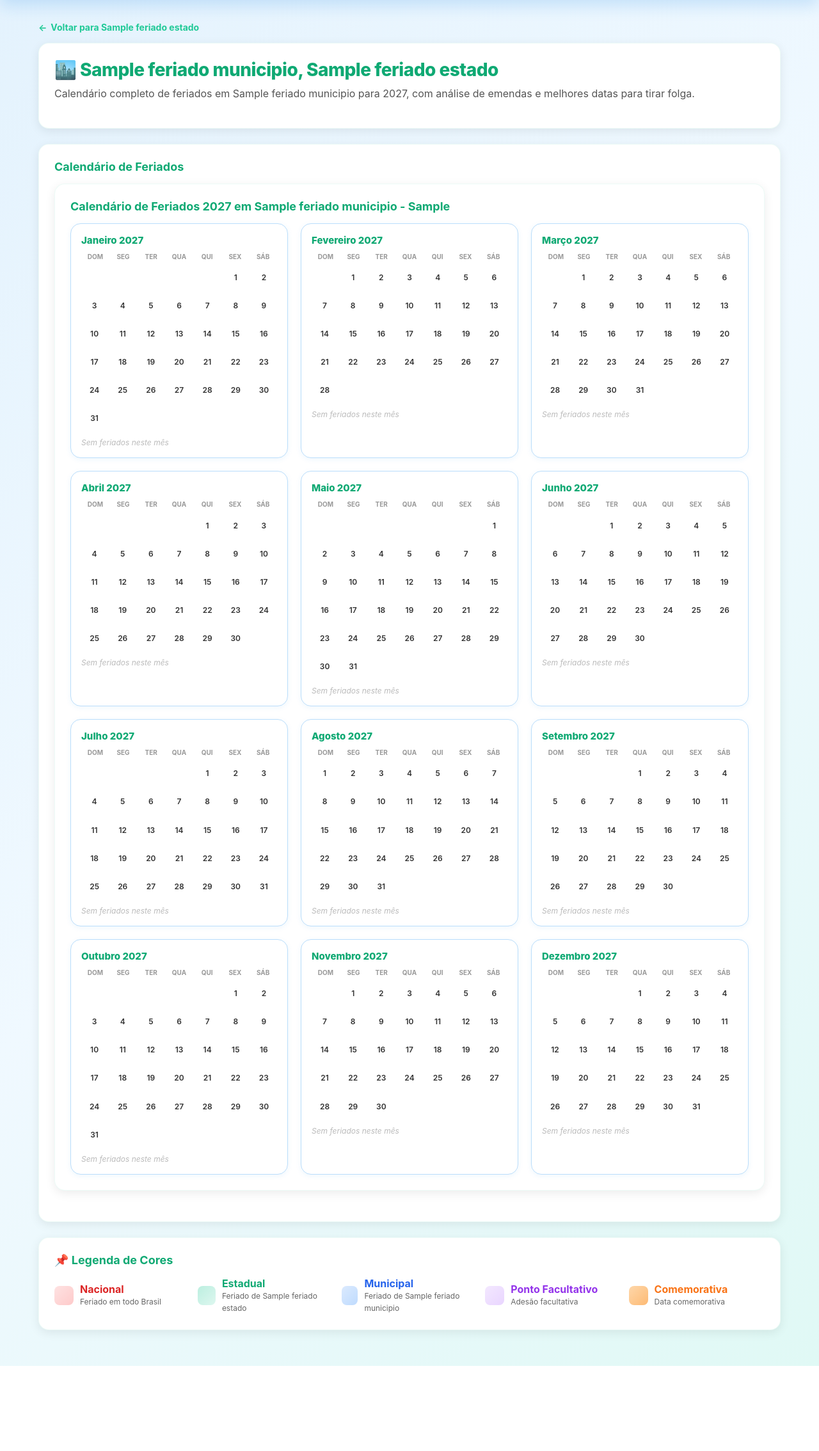
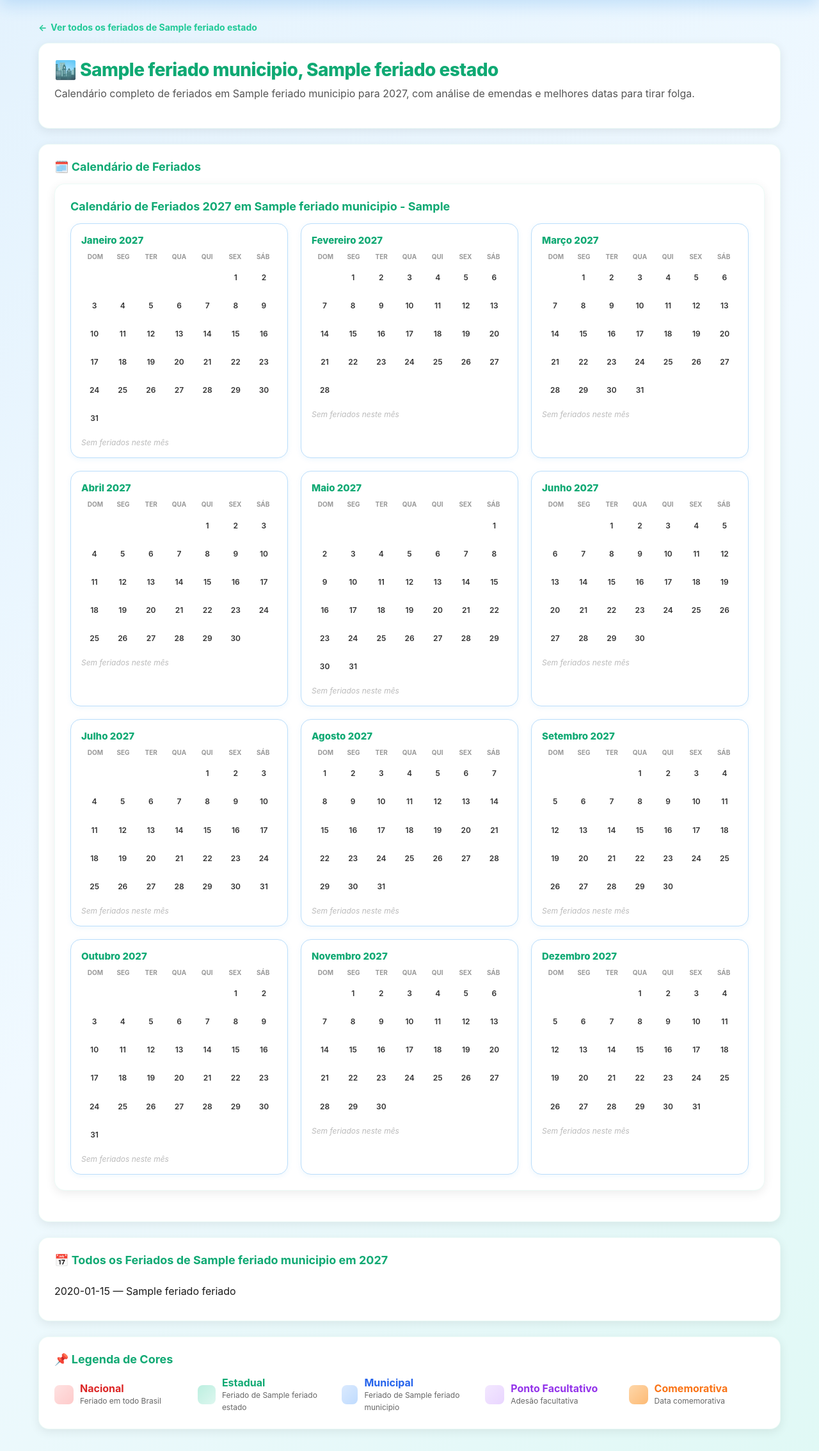
Before and after one commit to leanttro/leanttro_f, a Flask app: page /1/1/ in a window 1280 px wide. Shown: the part 119-2387 px from the top of the page at 64% size. Before the commit the page ends 2254 px from the top, so only its background shows below. Run offline with Flask 3, Linux system fonts and the light colour scheme; a database or web service that is not in the repository returns one stand-in record (values such as "Sample title"); some libraries are stand-ins or nearby versions.

Commit message:
Update cidade.html

```diff
--- a/templates/cidade.html
+++ b/templates/cidade.html
@@ -1,7 +1,8 @@
 {% extends "_base.html" %}
+{% block title %}Feriados {{ ano }} em {{ cidade.nome }} - {{ cidade.uf }}{% endblock %}
 {% block content %}
 
-<a href="/{{ estado.uf.lower() }}/" class="voltar">Voltar para {{ estado.nome }}</a>
+<a href="/{{ estado.uf.lower() }}/" class="voltar">Ver todos os feriados de {{ estado.nome }}</a>
 
 <div class="card">
   <h1>🏙️ {{ cidade.nome }}, {{ estado.nome }}</h1>
@@ -10,44 +11,41 @@
 
 <!-- ── CALENDÁRIO DA CIDADE ─────────────────────────────── -->
 <div class="card">
-  <h2>Calendário de Feriados</h2>
+  <h2>🗓️ Calendário de Feriados</h2>
   {% include "_calendario.html" %}
 </div>
 
 <!-- ── SEÇÃO DE EMENDAS/PONTES ──────────────────────────── -->
-{% if feriados_ponte %}
+{% if pontes %}
 <div class="card">
   <h2>🌉 Melhores Emendas em {{ ano }}</h2>
   <p>Veja as oportunidades de fazer ponte e aproveitar feriados com menos dias tirados:</p>
 
-  {% for emenda in feriados_ponte %}
+  {% for p in pontes %}
   <div class="ponte">
-    <div class="destaque">{{ emenda.dias_totais }} dias → {{ emenda.dias_tirados }} dias de trabalho</div>
-    <p style="margin: 8px 0;">
-      <strong>{{ emenda.data_inicio }} a {{ emenda.data_fim }}</strong><br>
-      {{ emenda.descricao }}
-    </p>
+    <div class="destaque">{{ p.feriado.nome }} — {{ p.feriado.data.strftime('%d/%m') }}</div>
+    {% if p.tipo_ponte == 'natural' %}
+      <p>Cai em um {{ 'segunda' if p.feriado.data.weekday() == 0 else 'sexta' }}-feira: folga de <strong>{{ p.dias_descanso_total }} dias</strong> sem gastar nenhum dia de férias.</p>
+    {% else %}
+      <p>Gastando <strong>{{ p.dias_gastos }} dia</strong> de férias/folga, você emenda <strong>{{ p.dias_descanso_total }} dias</strong> de descanso ({{ p.inicio_descanso.strftime('%d/%m') }} a {{ p.fim_descanso.strftime('%d/%m') }}).</p>
+    {% endif %}
   </div>
   {% endfor %}
 </div>
 {% endif %}
 
-<!-- ── FERIADOS MUNICIPAIS ───────────────────────────────– -->
-{% if feriados_municipais %}
+<!-- ── TODOS OS FERIADOS ─────────────────────────────────── -->
 <div class="card">
-  <h2>📅 Feriados Municipais</h2>
-  <p>Feriados específicos de {{ cidade.nome }}:</p>
-
-  {% for f in feriados_municipais %}
+  <h2>📅 Todos os Feriados de {{ cidade.nome }} em {{ ano }}</h2>
+  {% for f in feriados %}
   <div class="feriado-item">
-    <span><strong>{{ f.data }}</strong> — {{ f.nome }}</span>
-    <span class="tag tag-{{ f.tipo }}">{{ f.tipo_label }}</span>
+    <span>{{ f.data.strftime('%d/%m/%Y') }} — {{ f.nome }}</span>
+    <span class="tag tag-{{ f.tipo }}">{{ tipo_label[f.tipo] }}</span>
   </div>
   {% endfor %}
 </div>
-{% endif %}
 
-<!-- ── LEGENDA DE CORES ──────────────────────────────────– -->
+<!-- ── LEGENDA DE CORES ──────────────────────────────────── -->
 <div class="card">
   <h2>📌 Legenda de Cores</h2>
   <div style="display: grid; grid-template-columns: repeat(auto-fit, minmax(200px, 1fr)); gap: 12px;">
```
